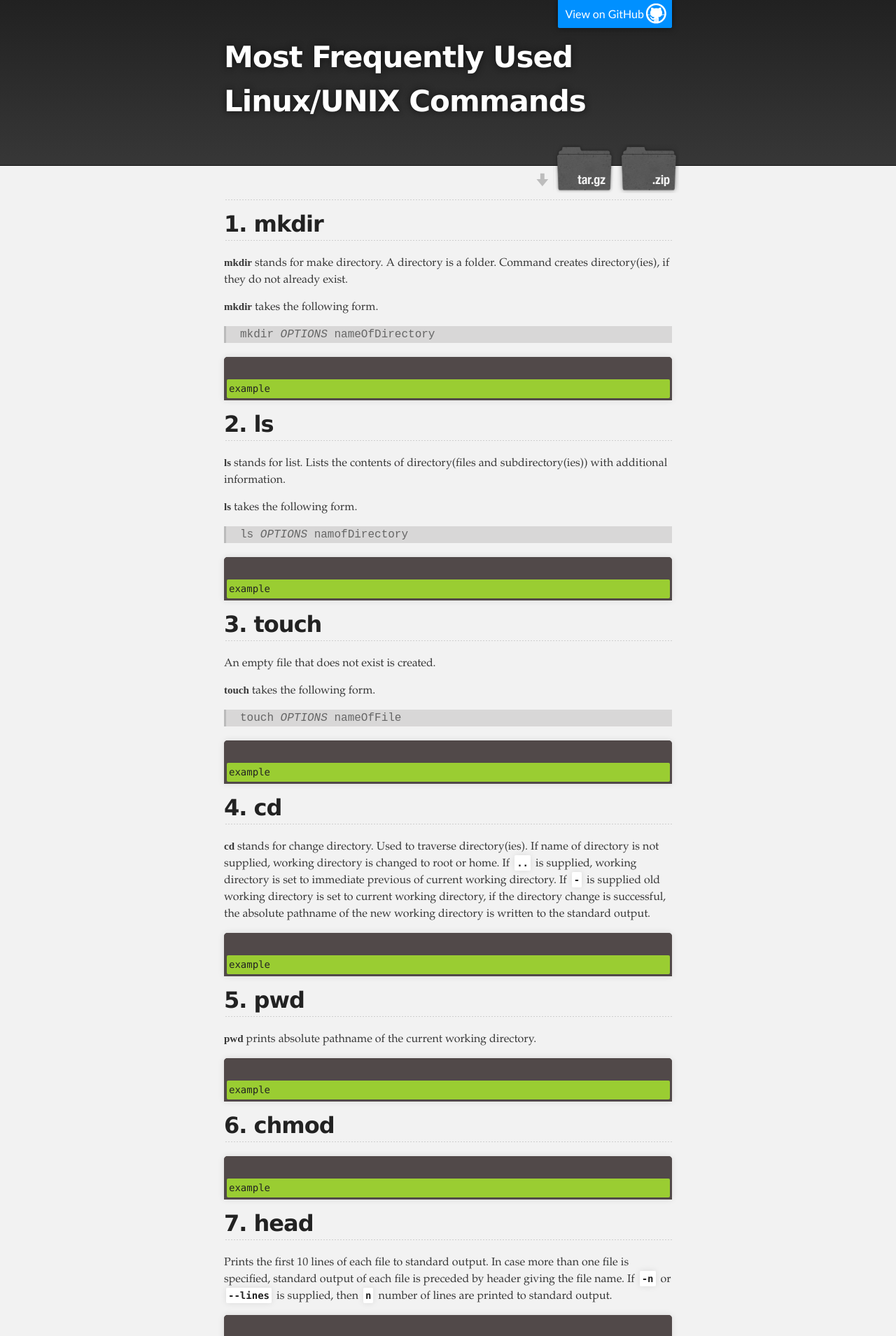
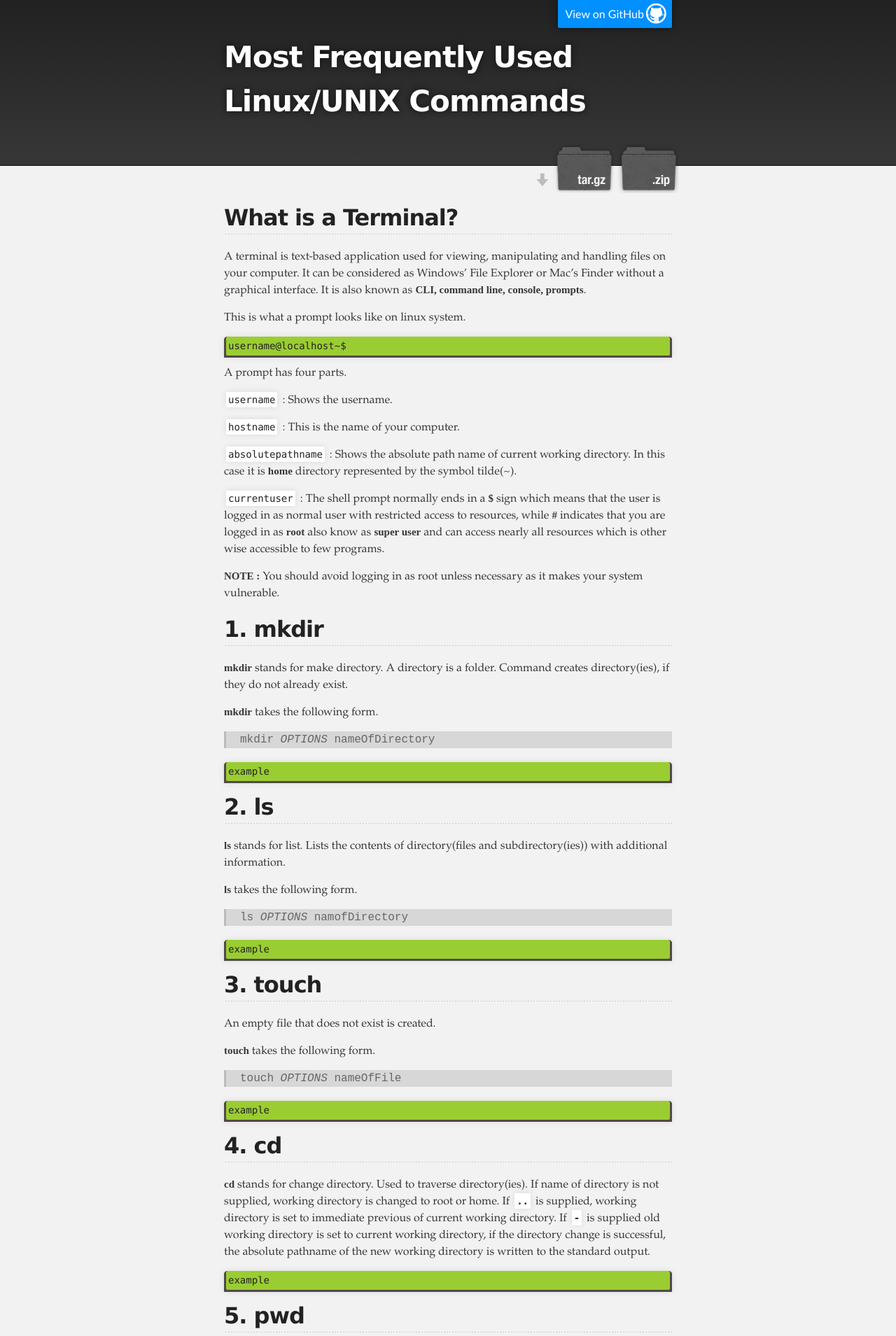
Before and after one commit to rajeev29five/rajeev29five.github.io, a Jekyll site: the page built from index.md, in a window 1280 px wide. Shown: the top 1909 px of the page at 70% size. Built offline with Jekyll 4.4.1, drawn with Linux system fonts in a browser that asks for light colours; the repository's description, which GitHub fills in, is left out; our own code applies the rules of GitHub Pages for plain Markdown files.

Commit message:
added content

````diff
--- a/_sass/jekyll-theme-slate.scss
+++ b/_sass/jekyll-theme-slate.scss
@@ -170,7 +170,7 @@ pre, code {
 }
 
 pre {
-  padding: 32px 0.5px 3px 1px;
+  padding: 0px 0px 3px 0px;
   box-shadow: 0 0 10px rgba(0,0,0,.1);
   overflow: auto;
 }
@@ -255,6 +255,13 @@ td {
 form {
   background: #f2f2f2;
   padding: 20px;
+}
+
+div span{
+  display: block;
+  font-family: monospace;
+  text-align: center;
+  color: white;
 }
 
 /*******************************************************************************
--- a/index.md
+++ b/index.md
@@ -1,7 +1,28 @@
 ---
 layout: default
 ---
----
+
+## What is a Terminal?
+
+A terminal is text-based application used for viewing, manipulating and handling files on your computer. It can be considered as Windows' File Explorer or Mac's Finder without a graphical interface. It is also known as **CLI, command line, console, prompts**.
+
+This is what a prompt looks like on linux system.
+
+```
+username@localhost~$
+```
+
+A prompt has four parts.
+
+`username` : Shows the username.
+
+`hostname` : This is the name of your computer.
+
+`absolutepathname` : Shows the absolute path name of current working directory. In this case it is **home** directory represented by the symbol tilde(~).
+
+`currentuser` :	The shell prompt normally ends in a **$** sign which means that the user is logged in as normal user with restricted access to resources, while **#** indicates that you are logged in as **root** also know as **super user** and can access nearly all resources which is other wise accessible to few programs.
+
+**NOTE :** You should avoid logging in as root unless necessary as it makes your system vulnerable.
 
 ## 1. mkdir
 
````
Also changed, not shown: assets/images/Terminal.png (added).
